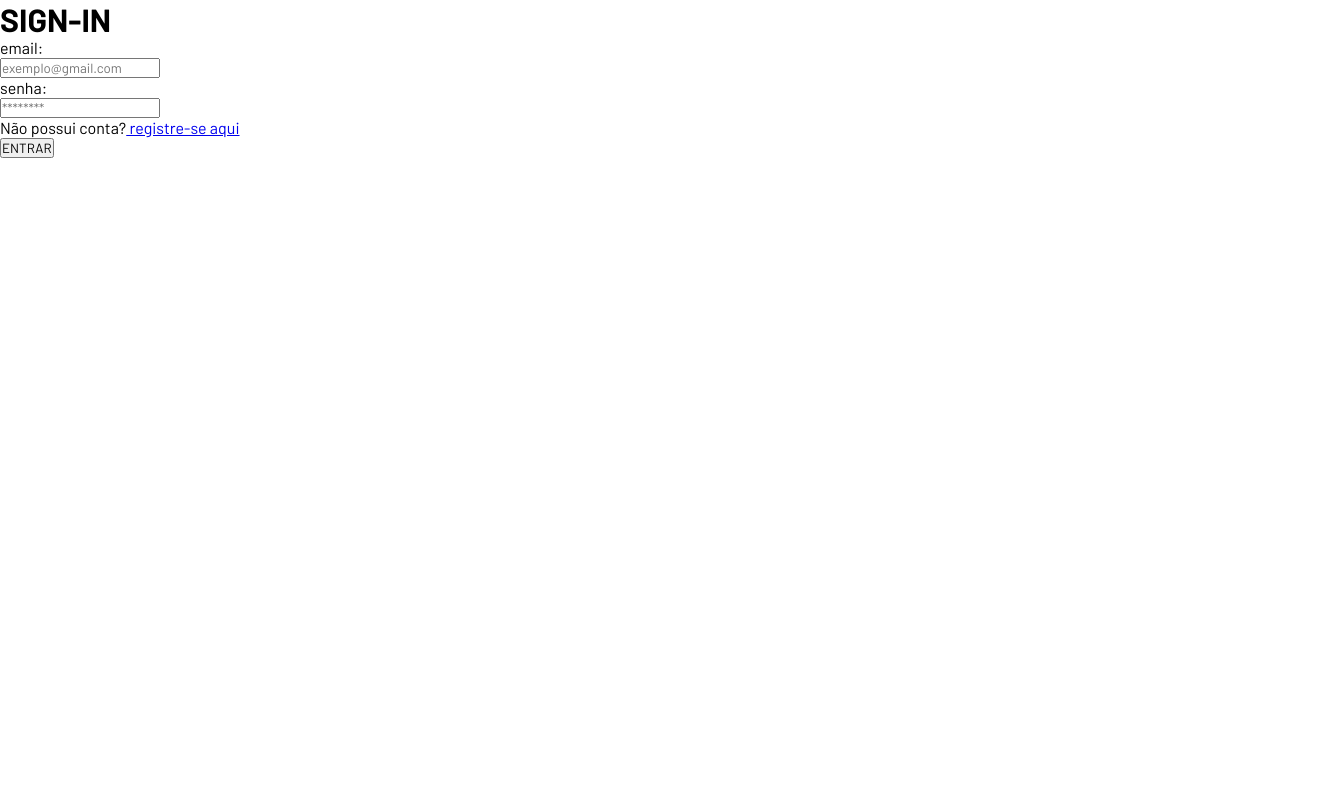
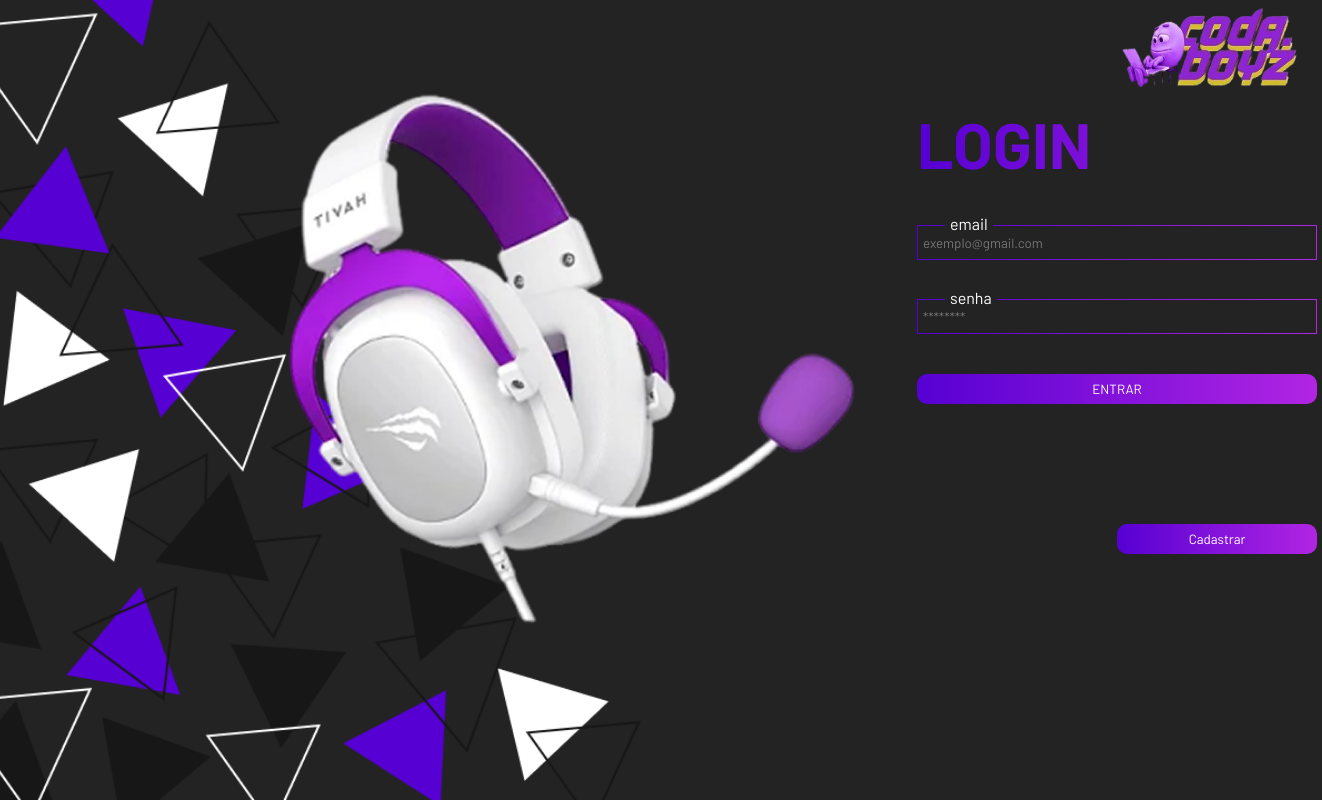
Before and after one commit to HygorSW/CodaPlayZ, a website: page Site Institucional/Public/login.html in a window 1280 px wide. Shown: the whole page, 1322 px wide, since content can reach past the window. Drawn offline with Linux system fonts and the light colour scheme.

Commit message:
Style v1 tela de login

```diff
--- a/Site Institucional/Public/login.html
+++ b/Site Institucional/Public/login.html
@@ -10,7 +10,7 @@
 </head>
 
 <body>
-    <div class="entrar">
+    <!-- <div class="entrar">
         <div class="titulo">
             <h1>SIGN-IN</h1>
         </div>
@@ -28,6 +28,33 @@
                 <p>Não possui conta?<a href="cadastro.html"> registre-se aqui</a></p>
                 <button id="btn-entrar" onclick="autenticar()">ENTRAR</button>
             </div>
+        </div>
+    </div> -->
+<img src="./Elements/2117831804f37730951 (1) 1.png" alt="">
+
+<div class="entrar">
+        <div class="logo">
+            <img src="./Elements/WhatsApp_Image_2025-06-02_at_18.58.59-removebg-preview.png" alt="">
+        </div>
+        <div class="titulo">
+            <h1>LOGIN</h1>
+        </div>
+        <div class="textos">
+            <div class="email">
+                <p>email</p>
+                <input type="text" id="input_email" class="input" placeholder="exemplo@gmail.com">
+            </div>
+            <div class="senha">
+                <p>senha</p>
+                <input type="password" id="input_senha" class="input" placeholder="********">
+            </div>
+            <div id="div_mensagem"></div>
+            <div class="botao">
+                <button id="btn-entrar" onclick="autenticar()">ENTRAR</button>
+            </div>
+        </div>
+        <div class="cadastrar">
+            <button>Cadastrar</button>
         </div>
     </div>
 
--- a/Site Institucional/Public/styles/login.css
+++ b/Site Institucional/Public/styles/login.css
@@ -11,3 +11,98 @@
 html {
   height: 100%;
 }
+
+body{
+  background-image: url(../Elements/Frame\ 7.png);
+  background-size: cover;
+  background-repeat: no-repeat;
+  background-position: center;
+  display: flex;
+  justify-content: space-between;
+  }
+
+body img{
+  width: 680px;
+  height: 630px;
+  margin-left: 30vh;
+  top: 0;
+}
+
+.entrar{
+  width: 100vh;
+  padding: 5px;
+}
+
+.entrar input{
+  width: 400px;
+  height: 35px;
+  border: solid 1px;
+  border-image: linear-gradient(90deg, #5600D3, #B125E3) 1;
+  border-radius: 10px;
+  padding: 5px;
+  background: transparent;
+}
+
+.entrar p {
+  transform: translateY(8px);
+  width: fit-content;
+  padding-left: 5px;
+  padding-right: 5px;
+  color: white;
+  background: #232323;
+  margin-left: 3.5vh;
+}
+
+.logo{
+  display: flex;
+  justify-content: end;
+}
+
+.logo img{
+  margin: 0px;
+  width: 200px;
+  height: 100px;
+}
+
+.titulo h1{
+  font-size: 64px;
+  background: linear-gradient(90deg, #5600D3, #B125E3);
+  -webkit-background-clip: text;
+  -webkit-text-fill-color: transparent;
+}
+
+.email{
+  margin-top: 3vh;
+  margin-bottom: 2.5vh;
+}
+
+.botao{
+  margin-top: 5vh;
+
+}
+
+#btn-entrar{
+  width: 400px;
+  height: 30px;
+  border-radius: 10px;
+  border: none;
+  cursor: pointer;
+  color: white;
+  background: linear-gradient(90deg, #5600D3, #B125E3);
+}
+
+.cadastrar{
+  margin-top: 15vh;
+  display: flex;
+  justify-content: end;
+}
+
+.cadastrar button{
+  width: 200px;
+  height: 30px;
+  border-radius: 10px ;
+  border: none;
+  cursor: pointer;
+  color: white;
+  background: linear-gradient(90deg, #5600D3, #B125E3);
+}
```
Also changed, not shown: Site Institucional/Public/cadastro.html (+4 -0 lines), Site Institucional/Public/index.html (+26 -2 lines), Site Institucional/Public/Elements/2117831804f37730951 (1) 1.png (added), Site Institucional/Public/Elements/Frame 7.png (added), Site Institucional/Public/Elements/WhatsApp_Image_2025-06-02_at_18.58.59-removebg-preview.png (added), 1 other file.
